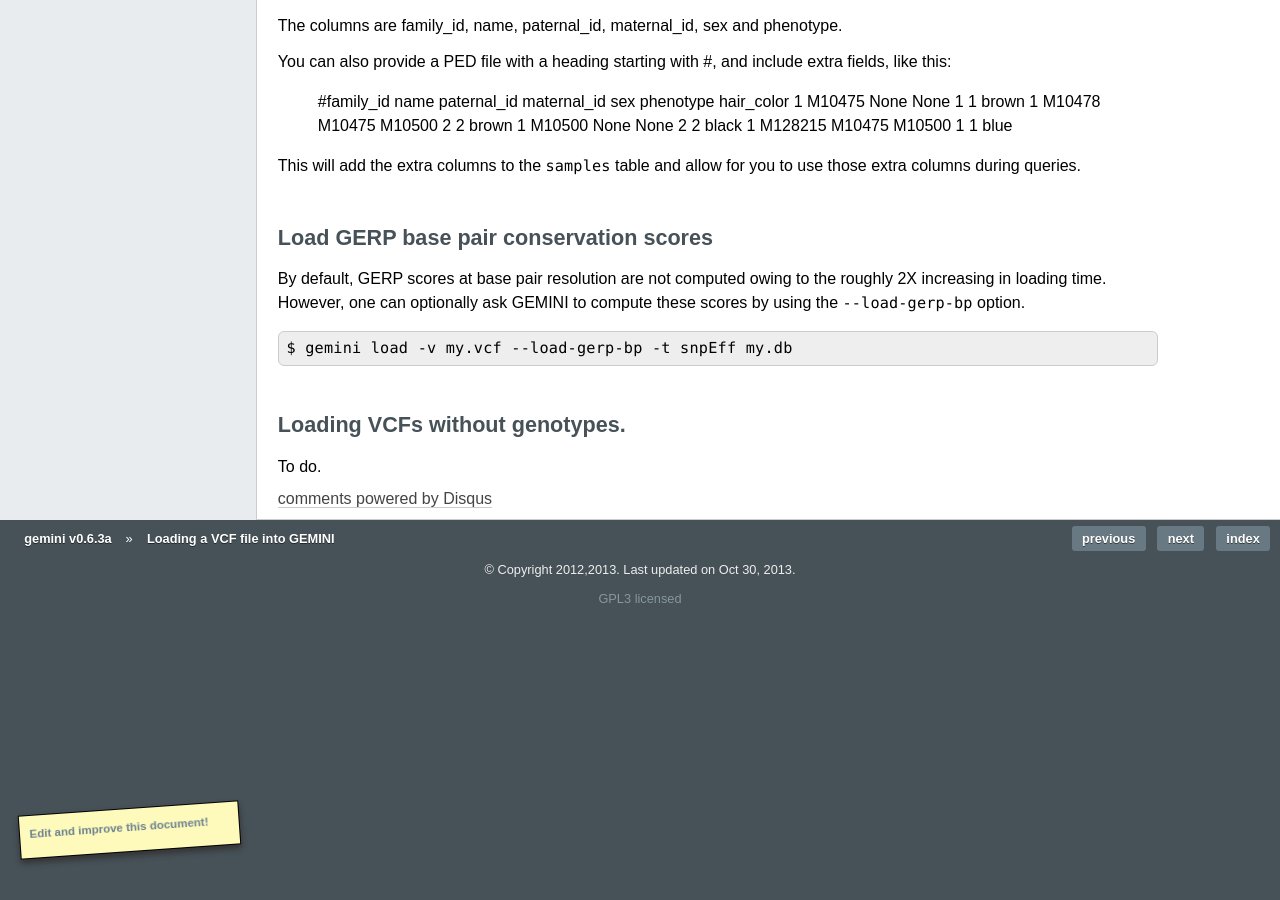
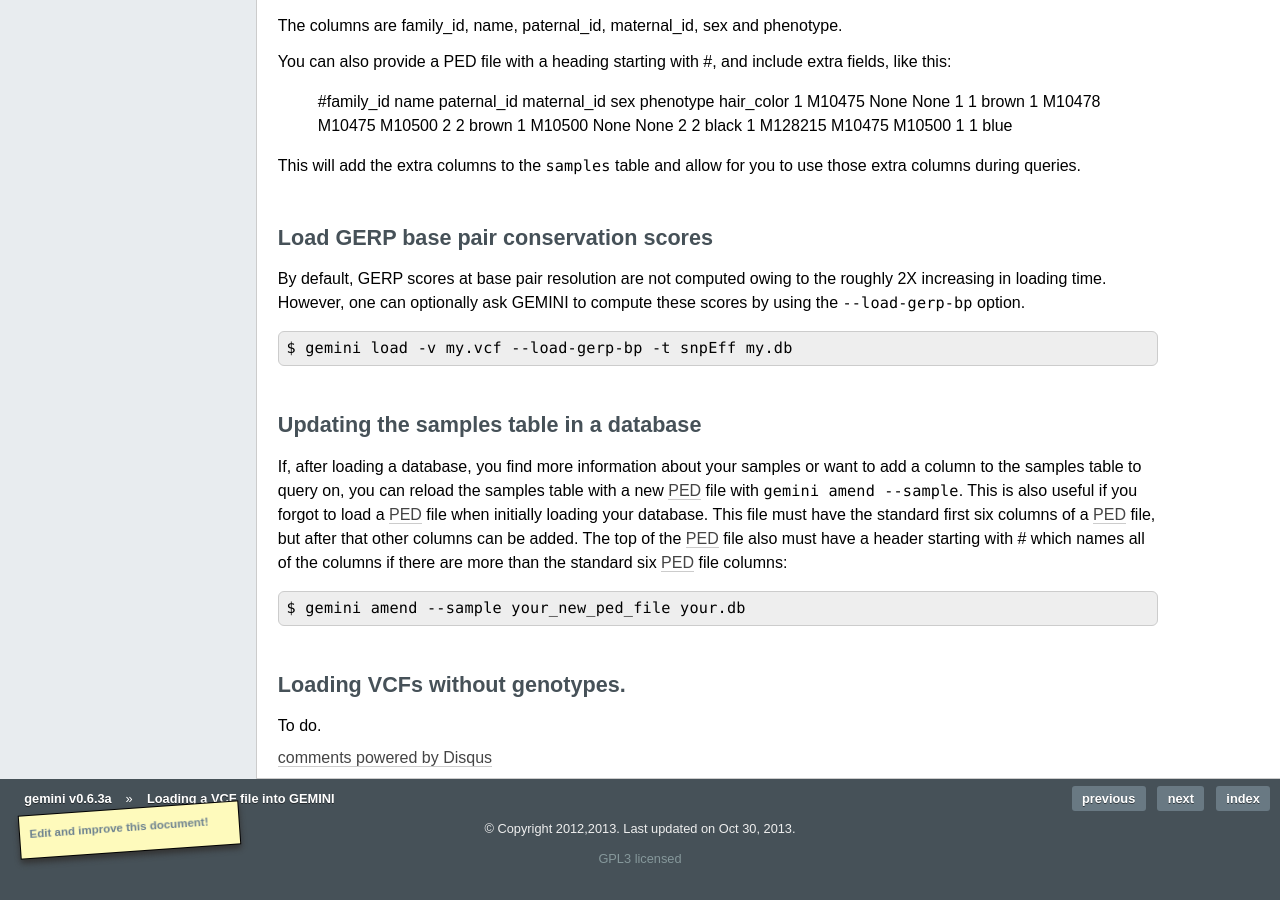
Before and after one commit to arq5x/gemini, a Sphinx documentation site: the page built from docs/content/loading.rst, in a window 1280 px wide and 900 px high, scrolled down 2201 px. Built offline with Sphinx 7.4.7, drawn with Linux system fonts in a browser that asks for light colours; formulas are drawn with MathJax 3; pages that are not in the unit, such as notebooks, are missing from menus; comment, search, counter and statistics services are not loaded; the version number is read from the project's files by our own code; some of the changed text lies outside the part shown.

Commit message:
Added gemini amend to the documentation.

```diff
--- a/docs/content/history.rst
+++ b/docs/content/history.rst
@@ -16,6 +16,8 @@ Release History
 7. Addition of ``--carrier-summary-by-phenotype`` for summarizing the counts of
    carriers and non-carriers stratified by the given sample phenotype column.
 8. Added a ``--nonsynonymous`` option to the C-alpha test.
+9. Added ``gemini amend`` to edit an existing database. For now only handles updating
+   the samples table.
 
 0.6.2 (2013-Oct-7)
 =======================================
--- a/docs/content/loading.rst
+++ b/docs/content/loading.rst
@@ -158,6 +158,22 @@ by using the ``--load-gerp-bp`` option.
 
     $ gemini load -v my.vcf --load-gerp-bp -t snpEff my.db
 
+=======================================
+Updating the samples table in a database
+=======================================
+If, after loading a database, you find more information about your samples or
+want to add a column to the samples table to query on, you can reload the samples
+table with a new PED_ file with ``gemini amend --sample``. This is also useful if
+you forgot to load a PED_ file when initially loading your database. This file
+must have the standard first six columns of a PED_ file, but after that other
+columns can be added. The top of the PED_ file also must have a header starting
+with # which names all of the columns if there are more than the standard six
+PED_ file columns:
+
+.. code-block:: bash
+
+   $ gemini amend --sample your_new_ped_file your.db
+
 
 ===================================
 Loading VCFs without genotypes.
```
